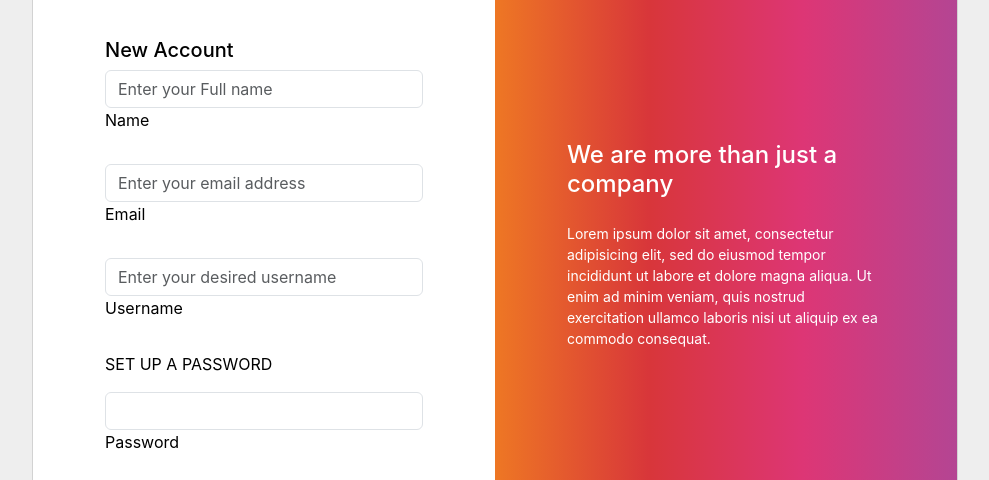
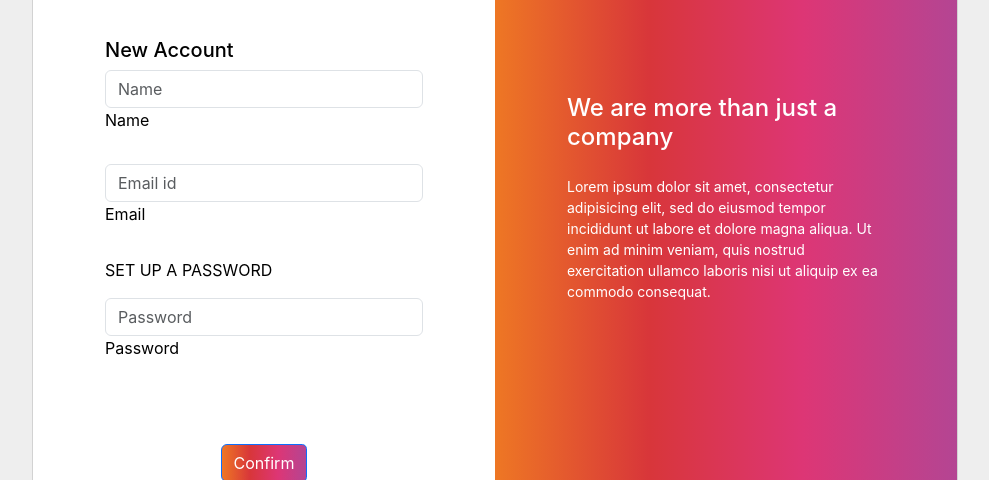
Before and after one commit to justaskulkarni/AgriSync, a React (Create React App) app in the folder client/: page /farmer/signup in a window 1280 px wide. Shown: the part 283-763 px from the top of the page, without its empty margins (145-1134 px from the left). Built offline with nearby package versions, Linux system fonts and the light colour scheme.

Commit message:
Farmer signup up and running

```diff
--- a/client/src/pages/FarmerSignup.js
+++ b/client/src/pages/FarmerSignup.js
@@ -72,12 +72,8 @@ const FarmerSignup = () => {
                           <h5>New Account</h5>
 
                           <div className="form-outline mb-4">
-                            <input
-                              type="text"
-                              //id="form2Example11" we need to make different IDs
-                              className="form-control"
-                              placeholder="Enter your Full name"
-                            />
+
+                            <input type="text" value={credentials.name} name="name" onChange={onChange} placeholder="Name" className="form-control"/>
                             <label
                               className="form-label"
                               htmlFor="form2Example11"
@@ -87,12 +83,8 @@ const FarmerSignup = () => {
                           </div>
 
                           <div className="form-outline mb-4">
-                            <input
-                              type="email"
-                              id="form2Example11"
-                              className="form-control"
-                              placeholder="Enter your email address"
-                            />
+
+                            <input type="email" value={credentials.email} name="email" onChange={onChange} placeholder="Email id" className="form-control"/>
                             <label
                               className="form-label"
                               htmlFor="form2Example11"
@@ -101,28 +93,12 @@ const FarmerSignup = () => {
                             </label>
                           </div>
 
-                          <div className="form-outline mb-4">
-                            <input
-                              type="text"
-                              id="form2Example22"
-                              className="form-control"
-                              placeholder="Enter your desired username"
-                            />
-                            <label
-                              className="form-label"
-                              htmlFor="form2Example22"
-                            >
-                              Username
-                            </label>
-                          </div>
+
 
                           <div className="form-outline mb-4">
                             <p>SET UP A PASSWORD</p>
-                            <input
-                              type="password"
-                              id="form2Example22"
-                              className="form-control"
-                            />
+
+                             <input type="password" value={credentials.password} name="password" onChange={onChange} placeholder="Password" className="form-control"/>
                             <label
                               className="form-label"
                               htmlFor="form2Example22"
@@ -135,6 +111,7 @@ const FarmerSignup = () => {
                             <button
                               className="btn btn-primary btn-block fa-lg gradient-custom-2 m-5"
                               type="button"
+                              onClick={handleSubmit}
                             >
                               Confirm
                             </button>
```
